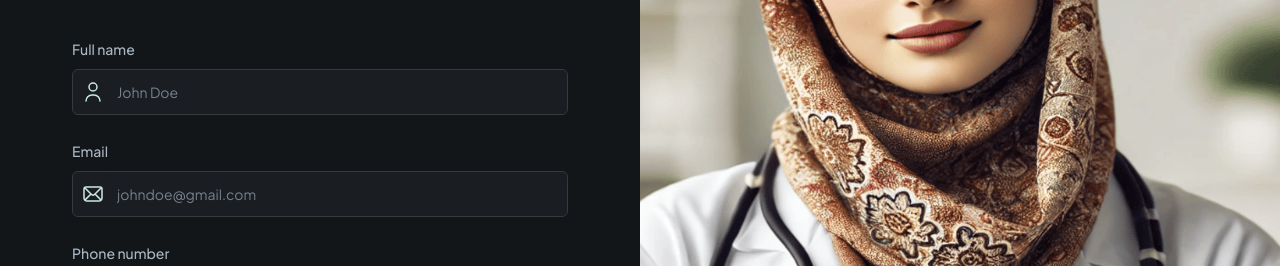
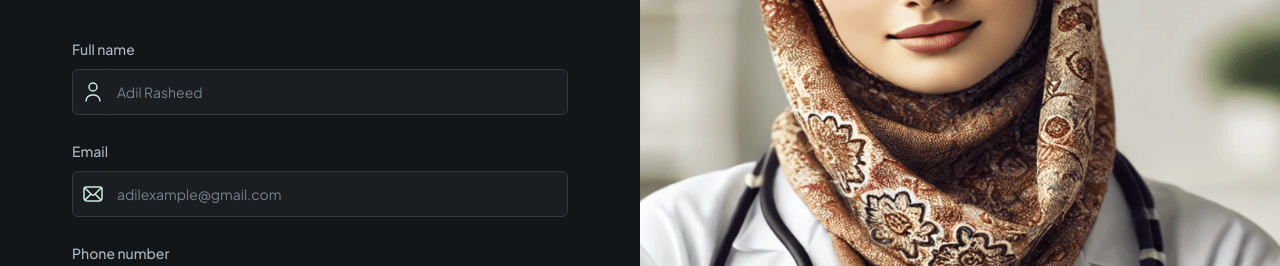
Before and after one commit to ErAdilrasheed/Medico, a Next.js app: page / in a window 1280 px wide. Shown: the part 248-514 px from the top of the page. Built offline with nearby package versions, Linux system fonts and the light colour scheme; no server answers.

Commit message:
bug fixes

```diff
--- a/components/forms/PatientForm.tsx
+++ b/components/forms/PatientForm.tsx
@@ -62,7 +62,7 @@ export const PatientForm = () => {
           control={form.control}
           name="name"
           label="Full name"
-          placeholder="John Doe"
+          placeholder="Adil Rasheed"
           iconSrc="/assets/icons/user.svg"
           iconAlt="user"
         />
@@ -72,7 +72,7 @@ export const PatientForm = () => {
           control={form.control}
           name="email"
           label="Email"
-          placeholder="johndoe@gmail.com"
+          placeholder="adilexample@gmail.com"
           iconSrc="/assets/icons/email.svg"
           iconAlt="email"
         />
@@ -82,7 +82,7 @@ export const PatientForm = () => {
           control={form.control}
           name="phone"
           label="Phone number"
-          placeholder="(555) 123-4567"
+          placeholder="(+91) 12345-67890"
         />
 
         <SubmitButton isLoading={isLoading}>Get Started</SubmitButton>
--- a/components/forms/RegisterForm.tsx
+++ b/components/forms/RegisterForm.tsx
@@ -119,7 +119,7 @@ const RegisterForm = ({ user }: { user: User }) => {
             fieldType={FormFieldType.INPUT}
             control={form.control}
             name="name"
-            placeholder="John Doe"
+            placeholder="Adil Rasheed"
             iconSrc="/assets/icons/user.svg"
             iconAlt="user"
           />
@@ -131,7 +131,7 @@ const RegisterForm = ({ user }: { user: User }) => {
               control={form.control}
               name="email"
               label="Email address"
-              placeholder="johndoe@gmail.com"
+              placeholder="adilexample@gmail.com"
               iconSrc="/assets/icons/email.svg"
               iconAlt="email"
             />
@@ -141,7 +141,7 @@ const RegisterForm = ({ user }: { user: User }) => {
               control={form.control}
               name="phone"
               label="Phone Number"
-              placeholder="(555) 123-4567"
+              placeholder="(+91) 12345-67890"
             />
           </div>
 
@@ -187,7 +187,7 @@ const RegisterForm = ({ user }: { user: User }) => {
               control={form.control}
               name="address"
               label="Address"
-              placeholder="14 street, New york, NY - 5101"
+              placeholder="201, Rab Residency, Tolichowki, Hyderabad"
             />
 
             <CustomFormField
@@ -214,7 +214,7 @@ const RegisterForm = ({ user }: { user: User }) => {
               control={form.control}
               name="emergencyContactNumber"
               label="Emergency contact number"
-              placeholder="(555) 123-4567"
+              placeholder="(+91) 12345-67890"
             />
           </div>
         </section>
@@ -255,7 +255,7 @@ const RegisterForm = ({ user }: { user: User }) => {
               control={form.control}
               name="insuranceProvider"
               label="Insurance provider"
-              placeholder="BlueCross BlueShield"
+              placeholder="Bajaj AIG, Aditya Birla, Health Care"
             />
 
             <CustomFormField
@@ -282,7 +282,7 @@ const RegisterForm = ({ user }: { user: User }) => {
               control={form.control}
               name="currentMedication"
               label="Current medications"
-              placeholder="Ibuprofen 200mg, Levothyroxine 50mcg"
+              placeholder="Paracetamol 650mg, Folvite 5mg"
             />
           </div>
 
```
